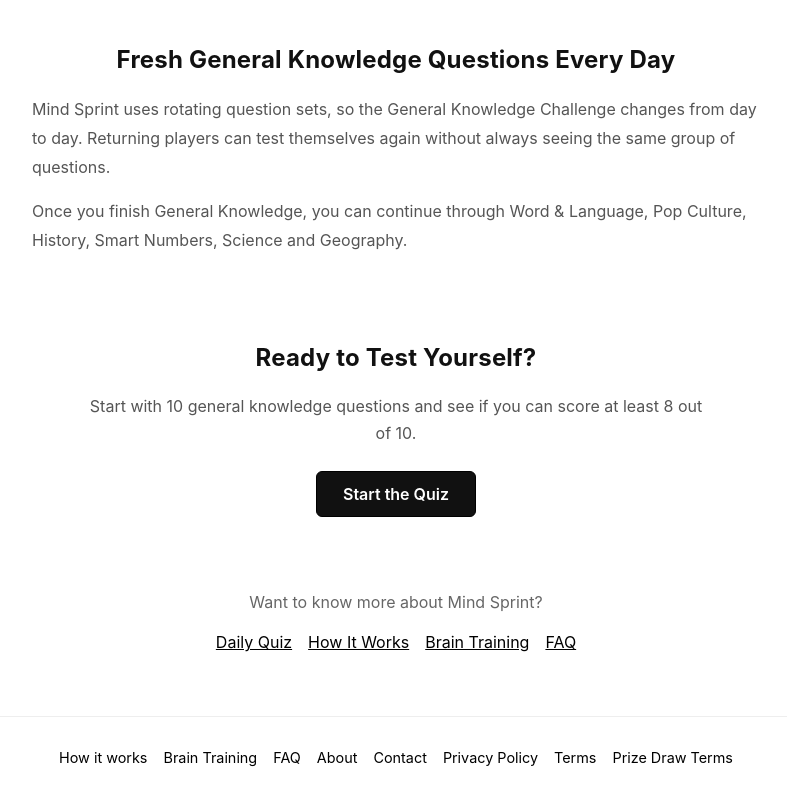
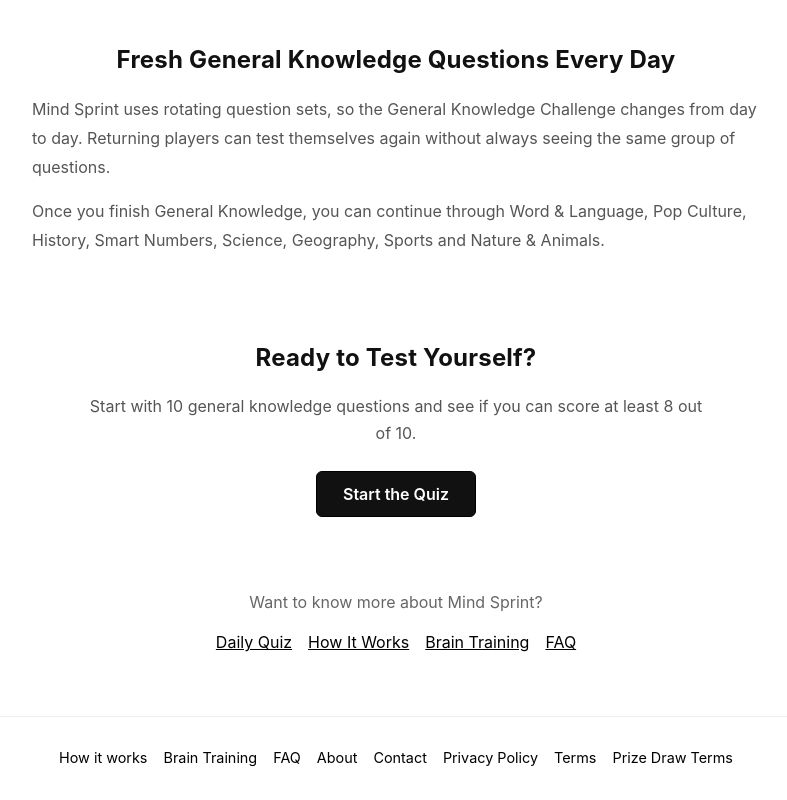
Before and after one commit to justinchase1984/mind-sprint, a Next.js app: page /general-knowledge-quiz in a window 1280 px wide. Shown: the part 1666-2466 px from the top of the page, without its empty margins (244-1031 px from the left). Built offline with nearby package versions, Linux system fonts and the light colour scheme; no server answers.

Commit message:
Update general-knowledge-quiz.tsx

```diff
--- a/pages/general-knowledge-quiz.tsx
+++ b/pages/general-knowledge-quiz.tsx
@@ -495,7 +495,8 @@ export default function GeneralKnowledgeQuizPage() {
             through Word &amp;
             Language, Pop Culture,
             History, Smart Numbers,
-            Science and Geography.
+            Science, Geography, Sports
+            and Nature &amp; Animals.
           </p>
         </section>
 
```
